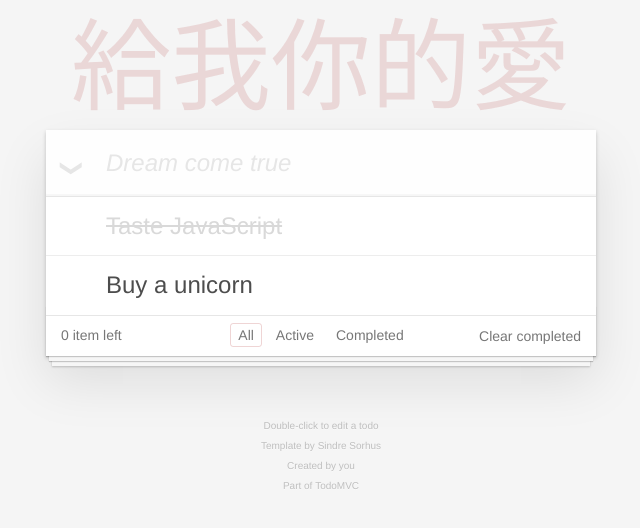
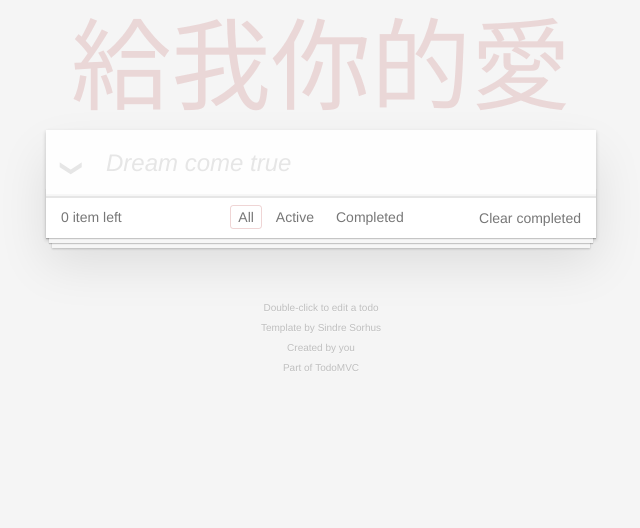
Before and after one commit to bnmghjtyu0/ng-todomvc1125, an Angular app: page / in a window 1280 px wide. Shown: the top 528 px of the page, without its empty margins (319-959 px from the left). Built offline with nearby package versions, Linux system fonts and the light colour scheme.

Commit message:
任務六:套用雙向繫結 (Two-way Binding)

```diff
--- a/src/app/app.component.html
+++ b/src/app/app.component.html
@@ -1,7 +1,7 @@
 <section class="todoapp">
   <header class="header">
     <app-title></app-title>
-    <input class="new-todo" [placeholder]="placeholder" (keyup.enter)="enter(addTodo)" #addTodo autofocus>
+    <input class="new-todo" [placeholder]="placeholder" [(ngModel)]="todo" (keyup.enter)="enter()" autofocus>
   </header>
   <!-- This section should be hidden by default and shown when there are todos -->
   <section class="main">
@@ -10,21 +10,13 @@
     <ul class="todo-list">
       <!-- These are here just to show the structure of the list items -->
       <!-- List items should get the class `editing` when editing and `completed` when marked as completed -->
-      <li class="completed">
+      <li class="completed" *ngFor="let item of todos">
         <div class="view">
           <input class="toggle" type="checkbox" checked>
-          <label>Taste JavaScript</label>
+          <label>{{item}}</label>
           <button class="destroy"></button>
         </div>
         <input class="edit" value="Create a TodoMVC template">
-      </li>
-      <li>
-        <div class="view">
-          <input class="toggle" type="checkbox">
-          <label>Buy a unicorn</label>
-          <button class="destroy"></button>
-        </div>
-        <input class="edit" value="Rule the web">
       </li>
     </ul>
   </section>
--- a/src/app/app.component.ts
+++ b/src/app/app.component.ts
@@ -9,8 +9,12 @@ export class AppComponent {
   title = "app";
   placeholder: string = "Dream come true";
   todos: any[] = [];
+  todo: string = "";
   enter(element) {
-    console.log(element.value)
-    this.todos.push(element.value);
+    console.log(this.todo);
+    if(this.todo) {
+      this.todos.push(this.todo);
+      this.todo = '';
+    }
   }
 }
--- a/src/app/app.module.ts
+++ b/src/app/app.module.ts
@@ -1,5 +1,6 @@
 import { BrowserModule } from '@angular/platform-browser';
 import { NgModule } from '@angular/core';
+import { FormsModule } from '@angular/forms';
 
 import { AppRoutingModule } from './app-routing.module';
 
@@ -14,7 +15,8 @@ import { TitleComponent } from './title/title.component';
   ],
   imports: [
     BrowserModule,
-    AppRoutingModule
+    AppRoutingModule,
+    FormsModule
   ],
   providers: [],
   bootstrap: [AppComponent]
```
